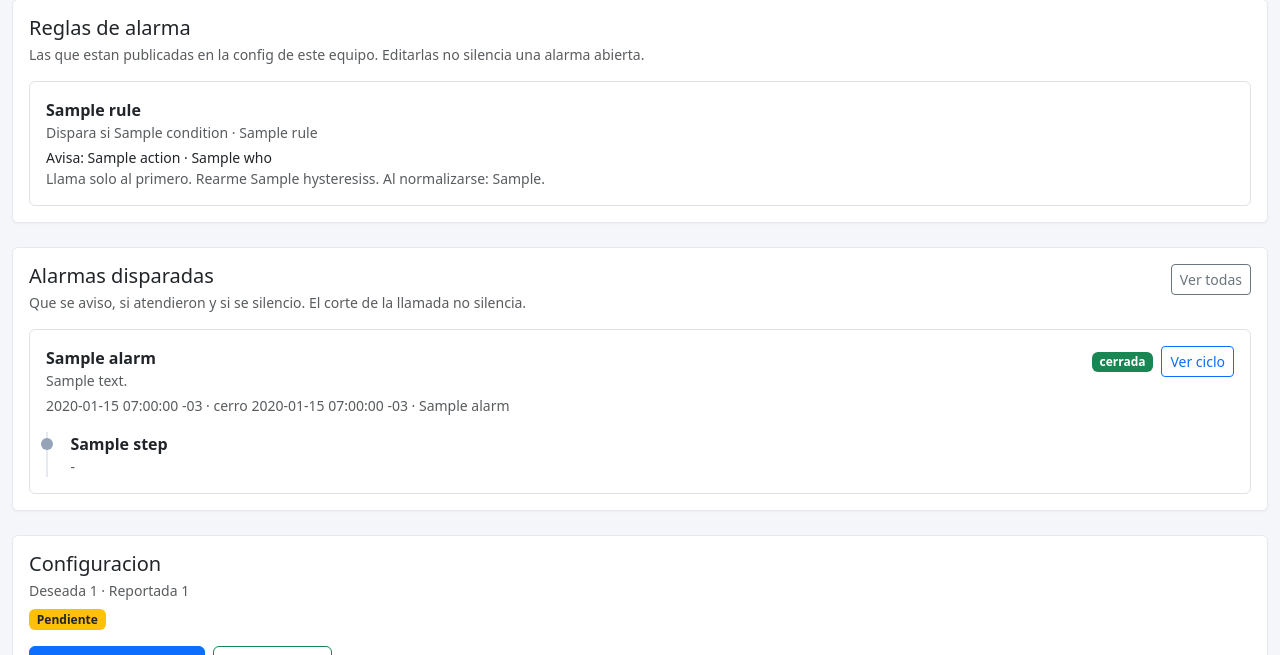
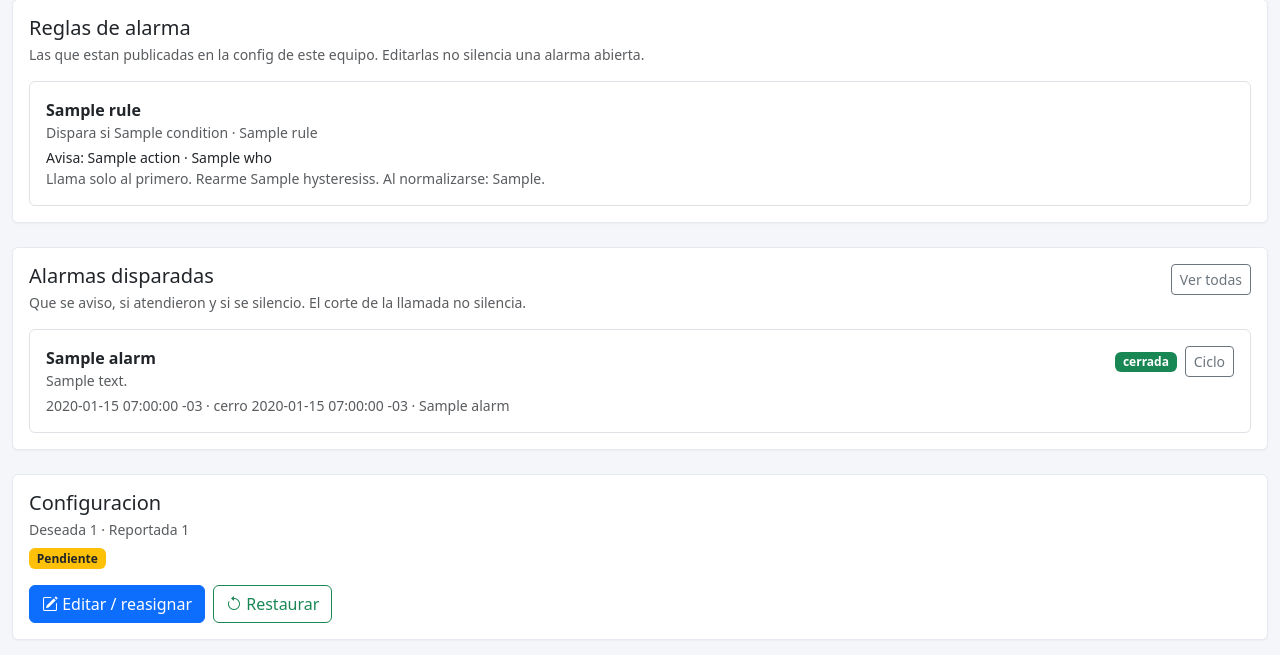
Before and after one commit to nmarcovecchio/cof, a Flask app: template backend/app/templates/device_detail.html in a window 1280 px wide. Shown: the part 910-1565 px from the top of the page. Run offline with Flask 3, Linux system fonts and the light colour scheme; tables that the repository leaves empty hold one stand-in row (values such as "Sample post"); the template is opened without the code that fills it: values that come from a table or form of the project are taken from there, most other values are stand-ins (such as "Sample title", 1, 10 or a date in 2020).

Commit message:
Collapse alarm cycle steps on the device page.
The fired-alarms list stays a compact summary; the notify timeline opens on demand.

Co-authored-by: Cursor <cursoragent@cursor.com>

```diff
--- a/backend/app/templates/device_detail.html
+++ b/backend/app/templates/device_detail.html
@@ -210,12 +210,22 @@
             {% else %}
               <span class="badge text-bg-success">cerrada</span>
             {% endif %}
-            <a class="btn btn-sm btn-outline-primary" href="{{ url_for('alarm_detail', event_id=alarm.event.id) }}">Ver ciclo</a>
+            <button
+              class="btn btn-sm btn-outline-secondary"
+              type="button"
+              data-bs-toggle="collapse"
+              data-bs-target="#alarm-cycle-{{ alarm.event.id }}"
+              aria-expanded="false"
+              aria-controls="alarm-cycle-{{ alarm.event.id }}"
+            >
+              Ciclo
+            </button>
           </div>
         </div>
         <div class="small text-muted mt-1">{{ alarm.event.started_at|datetime_local }}{% if alarm.event.cleared_at %} · cerro {{ alarm.event.cleared_at|datetime_local }}{% endif %}{% if alarm.acked_label %} · {{ alarm.acked_label }}{% endif %}</div>
+        <div class="collapse mt-3" id="alarm-cycle-{{ alarm.event.id }}">
           {% if alarm.steps %}
-        <ol class="timeline mt-3 mb-0">
+          <ol class="timeline mb-2">
             {% for step in alarm.steps %}
             <li class="timeline-item is-{{ step.tone }}">
               <div class="fw-semibold">{{ step.label }}</div>
@@ -224,8 +234,10 @@
             {% endfor %}
           </ol>
           {% else %}
-        <div class="small text-muted mt-2">{{ alarm.last }}</div>
+          <div class="small text-muted mb-2">{{ alarm.last }}</div>
           {% endif %}
+          <a class="small" href="{{ url_for('alarm_detail', event_id=alarm.event.id) }}">Abrir detalle</a>
+        </div>
       </div>
       {% endfor %}
     {% else %}
```
Lines whose indentation alone changed are shown as unchanged.
